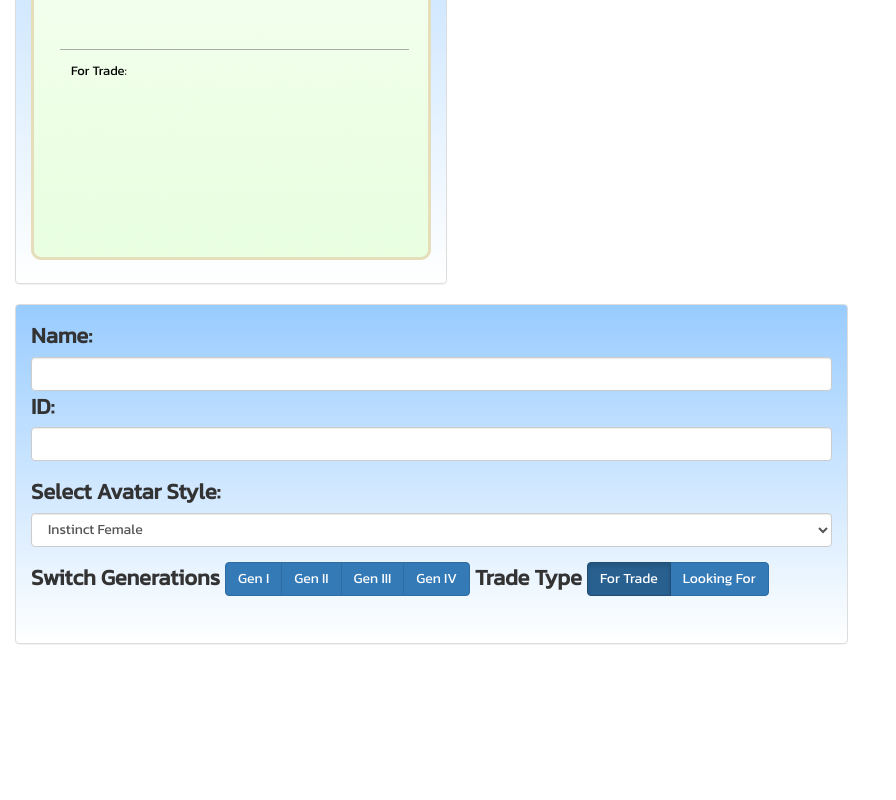
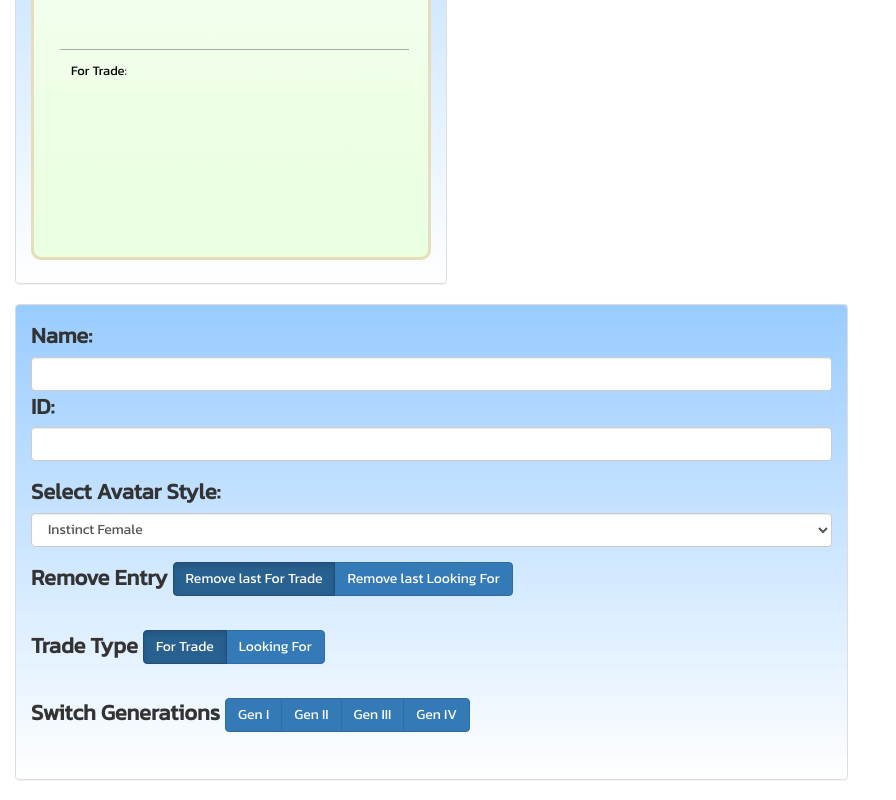
Before and after one commit to trainertradercard/trainertradercard.github.io, a plain HTML site: page index.html in a window 1280 px wide. Shown: the part 419-1219 px from the top of the page, without its empty margins (0-896 px from the left). Before the commit the page ends 1083 px from the top, so only its background shows below. Drawn offline with nearby package versions, Linux system fonts and the light colour scheme.

Commit message:
Added remove feature to added items.

```diff
--- a/index.html
+++ b/index.html
@@ -39,11 +39,13 @@
 	<!-- Latest compiled JavaScript -->
 	<script src="https://maxcdn.bootstrapcdn.com/bootstrap/3.3.7/js/bootstrap.min.js"></script>
 
+
 </head>
 
 
 <body>
 	<script src="scripts.js"></script>
+
 	<div class="row" style="margin-left: 0px;">
 	<h2>Card Generator</h2>
 	  <div class="col-sm-4" id="cardSection">
@@ -78,17 +80,27 @@
 				    <option>Valor Male</option>
 				  </select>
 				</div>
+
+				<label for="removeTypeSelect">Remove Entry</label>
+				<div class="btn-group" id="removeTypeSelect">
+				  <button type="button" class="btn btn-primary tradeType active" id="forTradeButton" onclick='removeLast("forTradeButton")'>Remove last For Trade</button>
+				  <button type="button" class="btn btn-primary tradeType" id="lookingForButton" onclick='removeLast("lookingForButton")'>Remove last Looking For</button>
+				</div>
+				<br>
+				<br>
+				<label for="addTypeSelect">Trade Type</label>
+				<div class="btn-group" id="addTypeSelect">
+				  <button type="button" class="btn btn-primary tradeType active" id="forTradeButton" onclick='selectAddType("forTradeButton")'>For Trade</button>
+				  <button type="button" class="btn btn-primary tradeType" id="lookingForButton" onclick='selectAddType("lookingForButton")'>Looking For</button>
+				</div>
+				<br>
+				<br>
 				<label for="genSelect">Switch Generations</label>
 				<div class="btn-group" id="genSelect">
 				  <button type="button" class="btn btn-primary" onclick='displayGen("gen1Box")'>Gen I</button>
 				  <button type="button" class="btn btn-primary" onclick='displayGen("gen2Box")'>Gen II</button>
 				  <button type="button" class="btn btn-primary" onclick='displayGen("gen3Box")'>Gen III</button>
 				  <button type="button" class="btn btn-primary" onclick='displayGen("gen4Box")'>Gen IV</button>
-				</div>
-				<label for="addTypeSelect">Trade Type</label>
-				<div class="btn-group" id="addTypeSelect">
-				  <button type="button" class="btn btn-primary tradeType active" id="forTradeButton" onclick='selectAddType("forTradeButton")'>For Trade</button>
-				  <button type="button" class="btn btn-primary tradeType" id="lookingForButton" onclick='selectAddType("lookingForButton")'>Looking For</button>
 				</div>
     		</div>
     		<div class="panel-body">
--- a/scripts.js
+++ b/scripts.js
@@ -142,6 +142,18 @@ function addImageDynamically(_src){
 	drawCardCanvas();
 }
 
+function removeLast(type){
+	if(type == "forTradeButton")
+	{
+		forTradeImg.pop();
+	}
+	if(type == "lookingForButton")
+	{
+		lookingForImg.pop();
+	}
+	drawCardCanvas();
+}
+
 
 function displayGen(genBoxId){
 	$('.well').attr('style', "display: none;");
```
